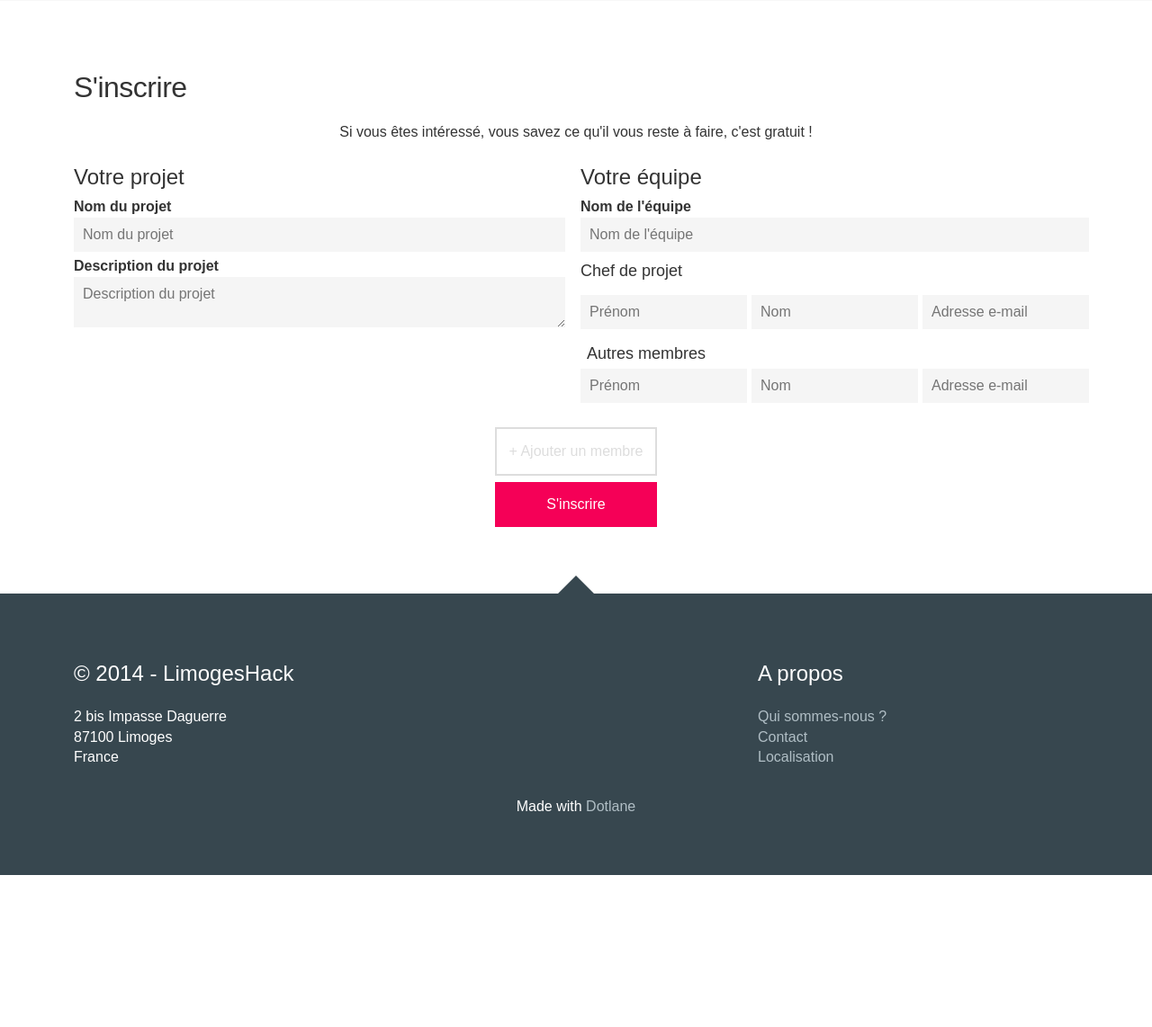
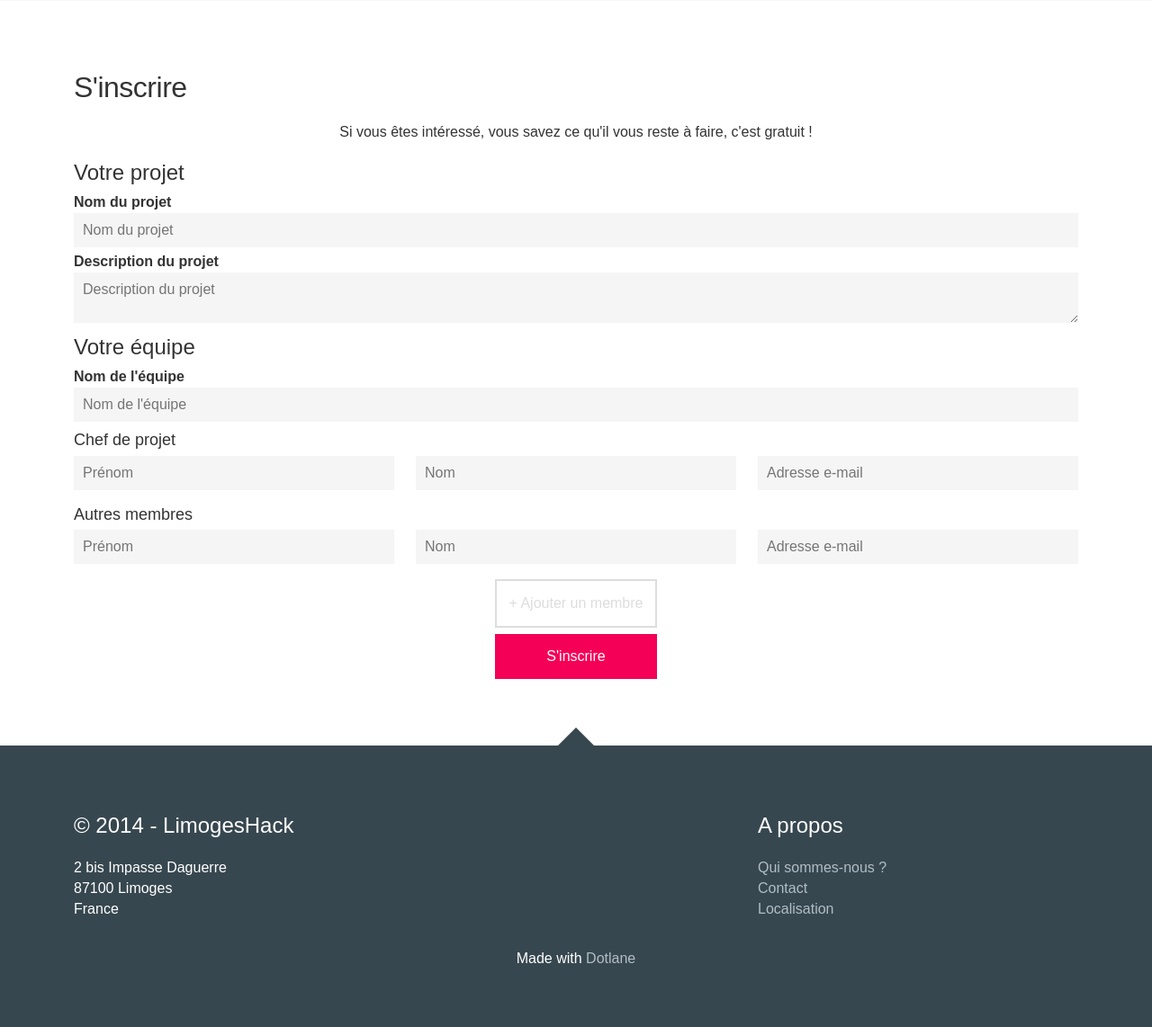
Before and after one commit to simoncourtin/LimogesHack, a PHP site: page / in a window 1280 px wide. Shown: the part 2125-3267 px from the top of the page at 90% size. Before the commit the page ends 3098 px from the top, so only its background shows below. Run offline with PHP 8.4, Linux system fonts and the light colour scheme; some libraries are stand-ins or nearby versions.

Commit message:
Formulaire grand format

```diff
--- a/index.php
+++ b/index.php
@@ -104,24 +104,16 @@
                         <h2>S'inscrire</h2>
                         <p class="text-center">Si vous êtes intéressé, vous savez ce qu'il vous reste à faire, c'est gratuit !</p>
                         <form action="register" method="post" id="registerForm">
-                            <div class="row">
-                                <div class="col-2">
                             <h3>Votre projet</h3>
                             <label for="titre">Nom du projet</label>
                             <input type="text" name="titre" id="titre" placeholder="Nom du projet">
                             <label for="projet">Description du projet</label>
                             <textarea name="projet" id="projet" placeholder="Description du projet"></textarea>
-                                </div>
 
-                                <div class="col-2 no-gutter">
-                                    <div class="row">
-                                        <div class="col-1">
                             <h3>Votre équipe</h3>
                             <label for="equipe">Nom de l'équipe</label>
                             <input type="text" name="equipe" id="equipe" placeholder="Nom de l'équipe">
                             <h4>Chef de projet</h4>
-                                        </div>
-                                    </div>
                             <div class="row">
                                 <div class="col-3">
                                     <input type="text" name="prenom0" id="prenom0" placeholder="Prénom">
@@ -144,8 +136,6 @@
                                     </div>
                                     <div class="col-3">
                                         <input type="email" name="mail1" id="mail1" placeholder="Adresse e-mail">
-                                            </div>
-                                        </div>
                                     </div>
                                 </div>
                             </div>
```
Lines whose indentation alone changed are shown as unchanged.
